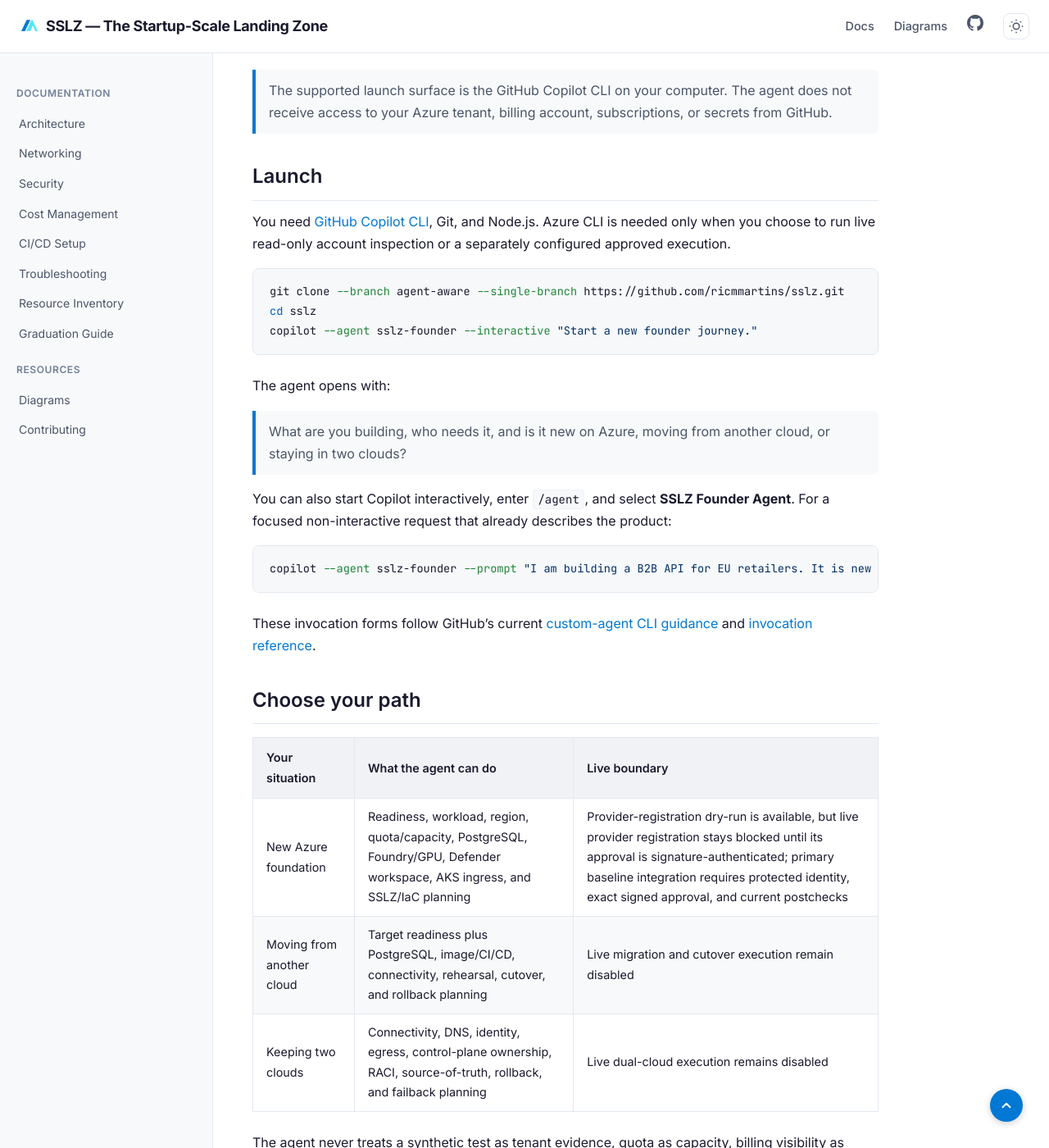
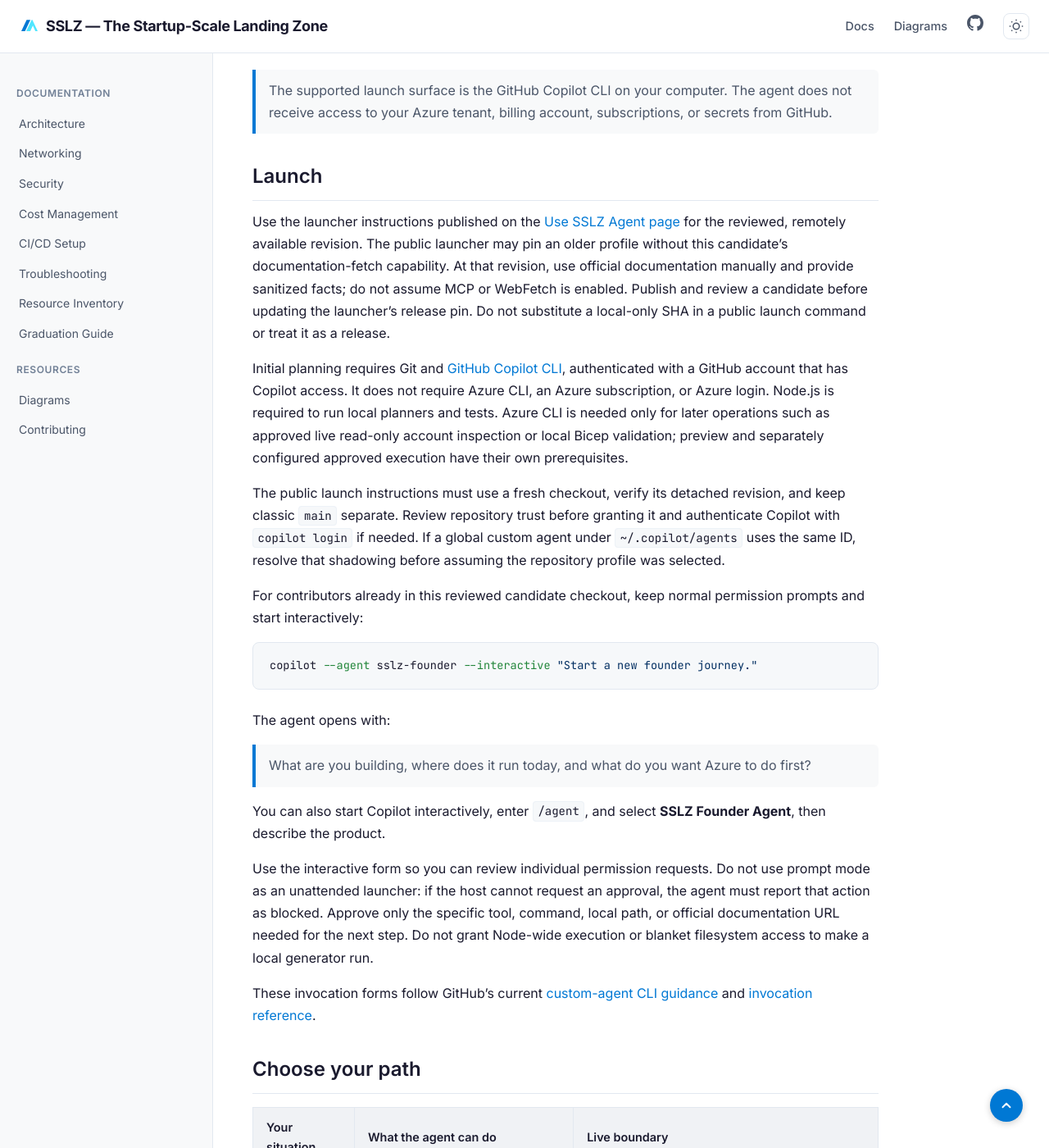
Before and after one commit to ricmmartins/sslz, a Jekyll site: the page built from use-sslz-agent.md, in a window 1280 px wide and 1400 px high, scrolled down 828 px. Shown: the whole window at 82% size. Built offline with Jekyll 4.4.1, drawn with Linux system fonts in a browser that asks for light colours; some of the changed text lies outside the part shown.

Commit message:
Align agent entry docs with revision-pinned local launch

````diff
--- a/use-sslz-agent.md
+++ b/use-sslz-agent.md
@@ -18,8 +18,8 @@
 choosing those planning paths. Recommendations remain candidates until the relevant repository planner and evidence
 support them.
 
-Azure service guidance prefers Microsoft Learn MCP. If it is unavailable, an approved `web_fetch` tool can retrieve
-relevant public official Microsoft pages. The agent reports the method, URL and retrieval time; a page fetch does not
+In this candidate checkout, Azure service guidance prefers Microsoft Learn MCP. If it is unavailable, an approved
+`web_fetch` tool can retrieve relevant public official Microsoft pages. The agent reports the method, URL and retrieval time; a page fetch does not
 prove exhaustive search coverage or tenant readiness. The agent also cites
 the SSLZ files that implement or plan each capability; documentation alone does not mean SSLZ supports a service.
 When documentation retrieval is unavailable, Azure-specific claims that need it remain unverified.
@@ -29,25 +29,38 @@
 
 ## Launch
 
-You need [GitHub Copilot CLI](https://docs.github.com/en/copilot/how-tos/copilot-cli), Git, and Node.js. Azure CLI is
-needed only when you choose to run live read-only account inspection or a separately configured approved execution.
+Use the launcher instructions published on the [Use SSLZ Agent page](https://startupscalelanding.zone/use-sslz-agent/)
+for the reviewed, remotely available revision. The public launcher may pin an older profile without this candidate's
+documentation-fetch capability. At that revision, use official documentation manually and provide sanitized facts;
+do not assume MCP or WebFetch is enabled. Publish and review a candidate before updating the launcher's release pin.
+Do not substitute a local-only SHA in a public launch command or treat it as a release.
+
+Initial planning requires Git and
+[GitHub Copilot CLI](https://docs.github.com/en/copilot/how-tos/copilot-cli), authenticated with a GitHub account that has
+Copilot access. It does not require Azure CLI, an Azure subscription, or Azure login. Node.js is required to run local
+planners and tests. Azure CLI is needed only for later operations such as approved live read-only account inspection or
+local Bicep validation; preview and separately configured approved execution have their own prerequisites.
+
+The public launch instructions must use a fresh checkout, verify its detached revision, and keep classic `main` separate. Review
+repository trust before granting it and authenticate Copilot with `copilot login` if needed. If a global custom agent
+under `~/.copilot/agents` uses the same ID, resolve that shadowing before assuming the repository profile was selected.
+
+For contributors already in this reviewed candidate checkout, keep normal permission prompts and start interactively:
 
 ```shell
-git clone --branch agent-aware --single-branch https://github.com/ricmmartins/sslz.git
-cd sslz
 copilot --agent sslz-founder --interactive "Start a new founder journey."
 ```
 
 The agent opens with:
 
-> What are you building, who needs it, and is it new on Azure, moving from another cloud, or staying in two clouds?
+> What are you building, where does it run today, and what do you want Azure to do first?
 
-You can also start Copilot interactively, enter `/agent`, and select **SSLZ Founder Agent**. For a focused
-non-interactive request that already describes the product:
+You can also start Copilot interactively, enter `/agent`, and select **SSLZ Founder Agent**, then describe the product.
 
-```shell
-copilot --agent sslz-founder --prompt "I am building a B2B API for EU retailers. It is new on Azure, uses PostgreSQL, and must stay in the EU. Start with read-only planning."
-```
+Use the interactive form so you can review individual permission requests. Do not use prompt mode as an unattended
+launcher: if the host cannot request an approval, the agent must report that action as blocked.
+Approve only the specific tool, command, local path, or official documentation URL needed for the next step. Do not
+grant Node-wide execution or blanket filesystem access to make a local generator run.
 
 These invocation forms follow GitHub's current
 [custom-agent CLI guidance](https://docs.github.com/en/copilot/how-tos/copilot-cli/customize-copilot/create-custom-agents-for-cli)
@@ -109,6 +122,12 @@
 digests bind the reviewed plan; and separate single-purpose approvals guard the only narrow Azure write integrations.
 Migration and dual-cloud plans retain ownership and rollback lineage without gaining execution authority.
 
+Validation distinguishes real CLI conversations from static tests and synthetic planner replay. Replaying a v3 fixture
+with its fixed test clock and synthetic readiness/Defender decisions validates a test contract only. JSON returned by the
+agent, captured externally, and passed to an externally executed planner is not evidence that the agent ran the planner
+or generated deployment-ready parameters. Current tenant readiness and autonomous end-to-end execution remain
+unproven by those tests.
+
 The static profile test needs only Node.js:
 
 ```shell
````
Also changed, not shown: agent/index.md (+17 -0 lines), docs/startup-agent-flow.md (+6 -1 lines), tests/sslz-founder-agent.mjs (+11 -1 lines), README.md.
